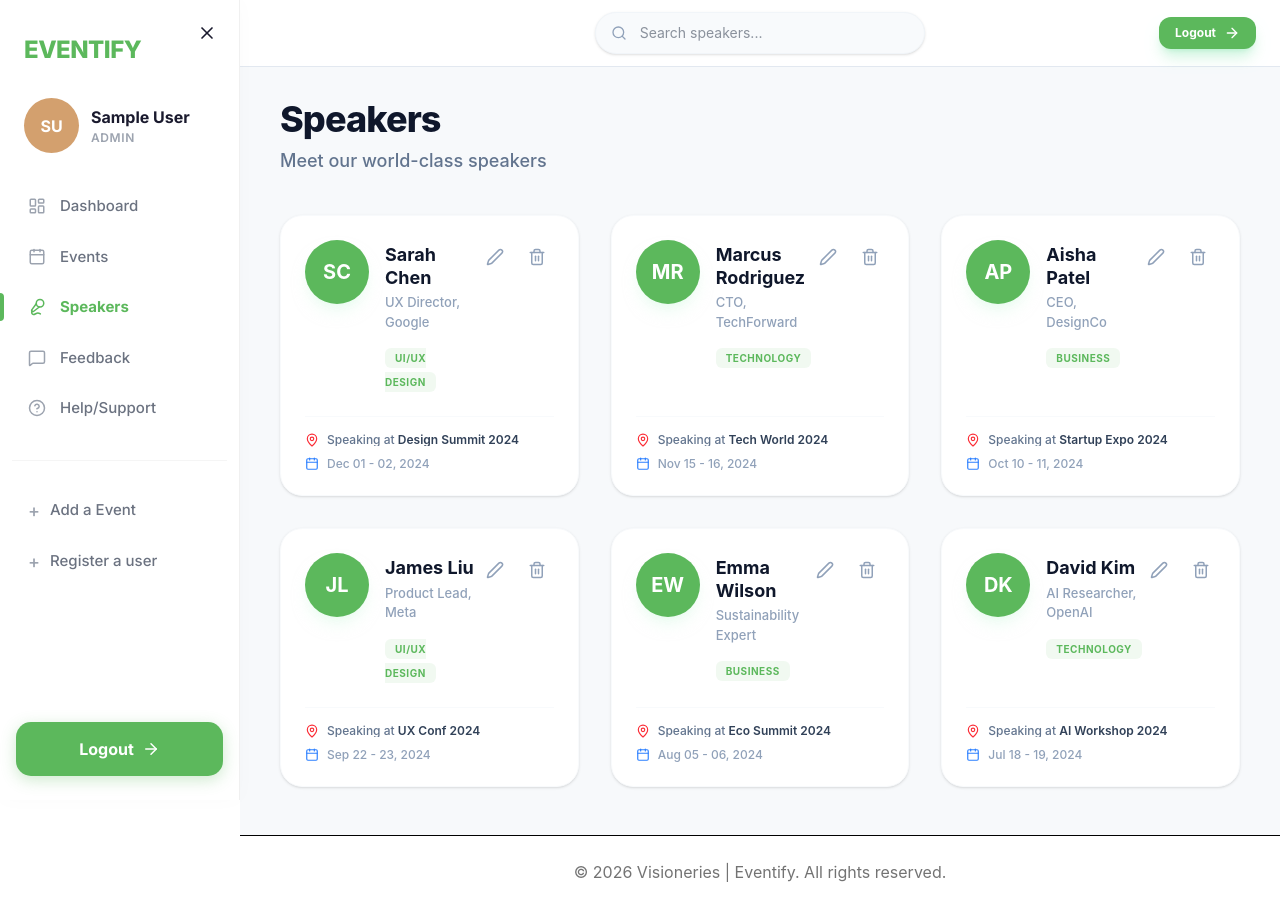
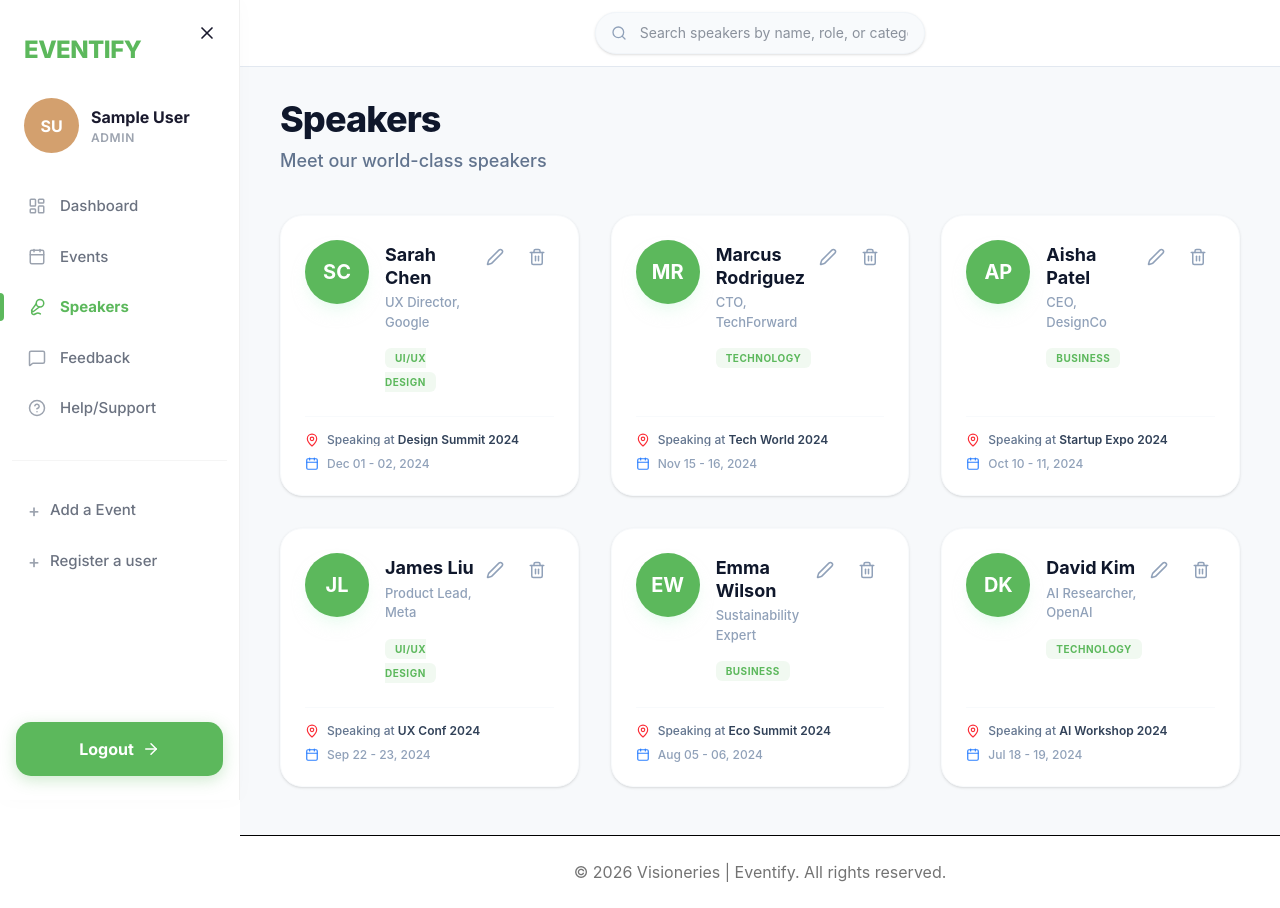
Before and after one commit to AnjulAryal/Event-Management-System, a React (Vite) app in the folder client/: page /admin-speakers in a window 1280 px wide. Built offline with nearby package versions, Linux system fonts and the light colour scheme; sample sign-in values are in the browser's storage.

Commit message:
updadted adminspeakersedit searchbox page

```diff
--- a/client/src/pages/Admin/AdminEvent.jsx
+++ b/client/src/pages/Admin/AdminEvent.jsx
@@ -82,21 +82,8 @@ const AdminEvent = () => {
                     </div>
                 </div>
 
-                {/* Logout Button */}
-                <div className="w-1/3 flex justify-end">
-                    <Button
-                        variant="primary"
-                        size="sm"
-                        icon={ArrowRight}
-                        iconPosition="right"
-                        onClick={() => {
-                            localStorage.removeItem('user');
-                            navigate('/login');
-                        }}
-                    >
-                        Logout
-                    </Button>
-                </div>
+                {/* Placeholder for symmetry */}
+                <div className="w-1/3"></div>
             </header>
 
             {/* Main Content Area */}
--- a/client/src/pages/Admin/AdminSpeakers.jsx
+++ b/client/src/pages/Admin/AdminSpeakers.jsx
@@ -1,5 +1,5 @@
 import React, { useState, useEffect } from 'react';
-import { Search, ArrowRight } from 'lucide-react';
+import { Search, ArrowRight, UserPlus } from 'lucide-react';
 import { useNavigate } from 'react-router-dom';
 import { toast } from 'react-hot-toast';
 import Button from '../../components/ui/Button';
@@ -8,6 +8,7 @@ import SpeakerCard from '../../components/ui/SpeakerCard';
 const AdminSpeakers = () => {
     const navigate = useNavigate();
     const [speakers, setSpeakers] = useState([]);
+    const [searchQuery, setSearchQuery] = useState('');
 
     useEffect(() => {
         const storedSpeakers = JSON.parse(localStorage.getItem('speakers'));
@@ -41,6 +42,12 @@ const AdminSpeakers = () => {
         }
     };
 
+    const filteredSpeakers = speakers.filter(speaker =>
+        speaker.name.toLowerCase().includes(searchQuery.toLowerCase()) ||
+        speaker.role.toLowerCase().includes(searchQuery.toLowerCase()) ||
+        speaker.category.toLowerCase().includes(searchQuery.toLowerCase())
+    );
+
     return (
         <div className="min-h-screen bg-[#F7F9FB] font-sans text-slate-800 flex flex-col pb-12">
             {/* Top Navigation Bar */}
@@ -50,32 +57,21 @@ const AdminSpeakers = () => {
                 {/* Search Bar */}
                 <div className="flex-1 max-w-xl flex justify-center">
                     <div className="relative w-full max-w-md group">
-                        <span className="absolute inset-y-0 left-4 flex items-center text-slate-400 group-focus-within:text-green-500 transition-colors">
+                        <span className="absolute inset-y-0 left-4 flex items-center text-slate-400 group-focus-within:text-[#5CB85C] transition-colors">
                             <Search className="w-4 h-4" />
                         </span>
                         <input
                             type="text"
-                            placeholder="Search speakers..."
-                            className="w-full bg-slate-50 border border-slate-100 text-sm rounded-full py-2.5 pl-11 pr-4 focus:outline-none focus:ring-4 focus:ring-green-500/10 focus:bg-white focus:border-green-500 transition-all shadow-sm"
+                            placeholder="Search speakers by name, role, or category..."
+                            value={searchQuery}
+                            onChange={(e) => setSearchQuery(e.target.value)}
+                            className="w-full bg-slate-50 border border-slate-100 text-sm rounded-full py-2.5 pl-11 pr-4 focus:outline-none focus:ring-4 focus:ring-green-500/10 focus:bg-white focus:border-[#5CB85C] transition-all shadow-sm"
                         />
                     </div>
                 </div>
 
-                {/* Logout Button */}
-                <div className="w-1/3 flex justify-end">
-                    <Button
-                        variant="primary"
-                        size="sm"
-                        icon={ArrowRight}
-                        iconPosition="right"
-                        onClick={() => {
-                            localStorage.removeItem('user');
-                            navigate('/login');
-                        }}
-                    >
-                        Logout
-                    </Button>
-                </div>
+                {/* Empty placeholder for symmetry */}
+                <div className="w-1/3"></div>
             </header>
 
             <div className="pt-8 px-6 lg:px-10 max-w-7xl mx-auto w-full">
@@ -89,8 +85,8 @@ const AdminSpeakers = () => {
                     </div>
 
                     {/* Speakers Grid */}
-                    <div className="grid grid-cols-1 md:grid-cols-2 lg:grid-cols-3 gap-8">
-                        {speakers.map((speaker) => (
+                    <div className="grid grid-cols-1 md:grid-cols-2 lg:grid-cols-3 gap-8 animate-in fade-in slide-in-from-bottom-4 duration-700">
+                        {filteredSpeakers.map((speaker) => (
                             <SpeakerCard
                                 key={speaker.id}
                                 speaker={speaker}
@@ -100,9 +96,19 @@ const AdminSpeakers = () => {
                             />
                         ))}
                     </div>
-                    {speakers.length === 0 && (
-                        <div className="col-span-full py-20 text-center">
-                            <p className="text-slate-400 text-lg font-medium">No speakers found.</p>
+                    {filteredSpeakers.length === 0 && (
+                        <div className="col-span-full py-32 flex flex-col items-center justify-center bg-white rounded-[32px] border border-dashed border-slate-200">
+                             <div className="w-20 h-20 bg-slate-50 rounded-full flex items-center justify-center mb-6">
+                                <Search className="w-8 h-8 text-slate-300" />
+                            </div>
+                            <h3 className="text-xl font-bold text-slate-900 mb-2">No speakers found</h3>
+                            <p className="text-slate-500 max-w-xs text-center">We couldn't find any speakers matching "{searchQuery}".</p>
+                            <button
+                                onClick={() => setSearchQuery('')}
+                                className="mt-4 text-[#5CB85C] font-bold hover:underline"
+                            >
+                                Clear search
+                            </button>
                         </div>
                     )}
                 </main>
```
